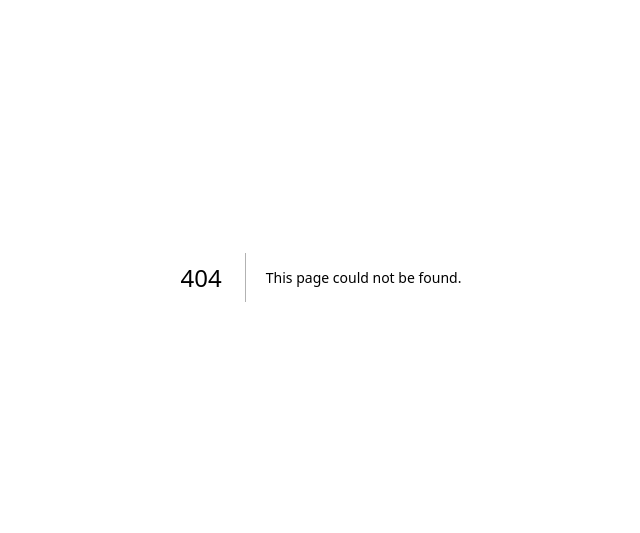
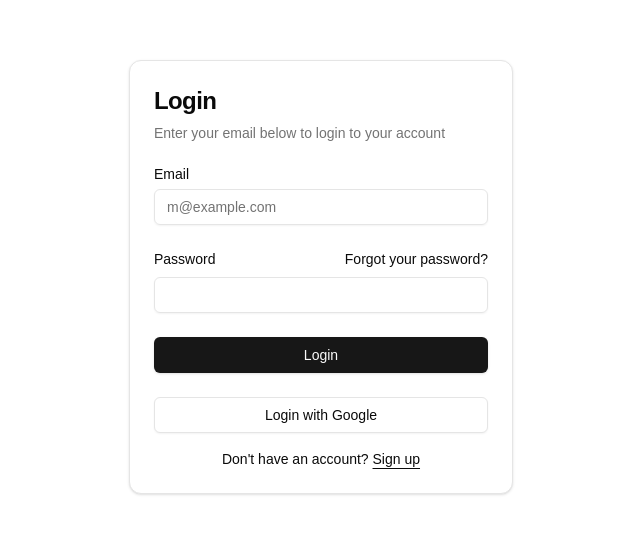
Before and after one commit to bienfaitshm/vente-pos, a Next.js app: page /auth/login in a window 1280 px wide. Before the commit this address had no page. Shown: the part 123-656 px from the top of the page, without its empty margins (319-959 px from the left). Built offline with nearby package versions, Linux system fonts and the light colour scheme.

Commit message:
ui: add components

```diff
--- a/package.json
+++ b/package.json
@@ -10,6 +10,7 @@
   },
   "dependencies": {
     "@hookform/resolvers": "^4.0.0",
+    "@radix-ui/react-avatar": "^1.1.3",
     "@radix-ui/react-dialog": "^1.1.6",
     "@radix-ui/react-label": "^2.1.2",
     "@radix-ui/react-popover": "^1.1.6",
--- /dev/null
+++ b/src/app/auth/login/page.tsx
@@ -0,0 +1,11 @@
+import { LoginForm } from "@/components/forms/login-form";
+
+export default function Page() {
+  return (
+    <div className="flex min-h-svh w-full items-center justify-center p-6 md:p-10">
+      <div className="w-full max-w-sm">
+        <LoginForm />
+      </div>
+    </div>
+  );
+}
--- a/src/components/forms/auth-login-form.tsx
+++ /dev/null
@@ -1,5 +0,0 @@
-const AuthLoginForm = () => {
-  return <div></div>;
-};
-
-export default AuthLoginForm;
--- /dev/null
+++ b/src/components/forms/login-form.tsx
@@ -0,0 +1,68 @@
+import { cn } from "@/lib/utils";
+import { Button } from "@/components/ui/button";
+import {
+  Card,
+  CardContent,
+  CardDescription,
+  CardHeader,
+  CardTitle,
+} from "@/components/ui/card";
+import { Input } from "@/components/ui/input";
+import { Label } from "@/components/ui/label";
+
+export function LoginForm({
+  className,
+  ...props
+}: React.ComponentPropsWithoutRef<"div">) {
+  return (
+    <div className={cn("flex flex-col gap-6", className)} {...props}>
+      <Card>
+        <CardHeader>
+          <CardTitle className="text-2xl">Login</CardTitle>
+          <CardDescription>
+            Enter your email below to login to your account
+          </CardDescription>
+        </CardHeader>
+        <CardContent>
+          <form>
+            <div className="flex flex-col gap-6">
+              <div className="grid gap-2">
+                <Label htmlFor="email">Email</Label>
+                <Input
+                  id="email"
+                  type="email"
+                  placeholder="m@example.com"
+                  required
+                />
+              </div>
+              <div className="grid gap-2">
+                <div className="flex items-center">
+                  <Label htmlFor="password">Password</Label>
+                  <a
+                    href="#"
+                    className="ml-auto inline-block text-sm underline-offset-4 hover:underline"
+                  >
+                    Forgot your password?
+                  </a>
+                </div>
+                <Input id="password" type="password" required />
+              </div>
+              <Button type="submit" className="w-full">
+                Login
+              </Button>
+              <Button variant="outline" className="w-full">
+                Login with Google
+              </Button>
+            </div>
+            <div className="mt-4 text-center text-sm">
+              Don&apos;t have an account?{" "}
+              <a href="#" className="underline underline-offset-4">
+                Sign up
+              </a>
+            </div>
+          </form>
+        </CardContent>
+      </Card>
+    </div>
+  );
+}
--- /dev/null
+++ b/src/components/ui/avatar.tsx
@@ -0,0 +1,50 @@
+"use client"
+
+import * as React from "react"
+import * as AvatarPrimitive from "@radix-ui/react-avatar"
+
+import { cn } from "@/lib/utils"
+
+const Avatar = React.forwardRef<
+  React.ElementRef<typeof AvatarPrimitive.Root>,
+  React.ComponentPropsWithoutRef<typeof AvatarPrimitive.Root>
+>(({ className, ...props }, ref) => (
+  <AvatarPrimitive.Root
+    ref={ref}
+    className={cn(
+      "relative flex h-10 w-10 shrink-0 overflow-hidden rounded-full",
+      className
+    )}
+    {...props}
+  />
+))
+Avatar.displayName = AvatarPrimitive.Root.displayName
+
+const AvatarImage = React.forwardRef<
+  React.ElementRef<typeof AvatarPrimitive.Image>,
+  React.ComponentPropsWithoutRef<typeof AvatarPrimitive.Image>
+>(({ className, ...props }, ref) => (
+  <AvatarPrimitive.Image
+    ref={ref}
+    className={cn("aspect-square h-full w-full", className)}
+    {...props}
+  />
+))
+AvatarImage.displayName = AvatarPrimitive.Image.displayName
+
+const AvatarFallback = React.forwardRef<
+  React.ElementRef<typeof AvatarPrimitive.Fallback>,
+  React.ComponentPropsWithoutRef<typeof AvatarPrimitive.Fallback>
+>(({ className, ...props }, ref) => (
+  <AvatarPrimitive.Fallback
+    ref={ref}
+    className={cn(
+      "flex h-full w-full items-center justify-center rounded-full bg-muted",
+      className
+    )}
+    {...props}
+  />
+))
+AvatarFallback.displayName = AvatarPrimitive.Fallback.displayName
+
+export { Avatar, AvatarImage, AvatarFallback }
--- /dev/null
+++ b/src/components/ui/badge.tsx
@@ -0,0 +1,36 @@
+import * as React from "react"
+import { cva, type VariantProps } from "class-variance-authority"
+
+import { cn } from "@/lib/utils"
+
+const badgeVariants = cva(
+  "inline-flex items-center rounded-md border px-2.5 py-0.5 text-xs font-semibold transition-colors focus:outline-none focus:ring-2 focus:ring-ring focus:ring-offset-2",
+  {
+    variants: {
+      variant: {
+        default:
+          "border-transparent bg-primary text-primary-foreground shadow hover:bg-primary/80",
+        secondary:
+          "border-transparent bg-secondary text-secondary-foreground hover:bg-secondary/80",
+        destructive:
+          "border-transparent bg-destructive text-destructive-foreground shadow hover:bg-destructive/80",
+        outline: "text-foreground",
+      },
+    },
+    defaultVariants: {
+      variant: "default",
+    },
+  }
+)
+
+export interface BadgeProps
+  extends React.HTMLAttributes<HTMLDivElement>,
+    VariantProps<typeof badgeVariants> {}
+
+function Badge({ className, variant, ...props }: BadgeProps) {
+  return (
+    <div className={cn(badgeVariants({ variant }), className)} {...props} />
+  )
+}
+
+export { Badge, badgeVariants }
--- /dev/null
+++ b/src/components/ui/card.tsx
@@ -0,0 +1,76 @@
+import * as React from "react"
+
+import { cn } from "@/lib/utils"
+
+const Card = React.forwardRef<
+  HTMLDivElement,
+  React.HTMLAttributes<HTMLDivElement>
+>(({ className, ...props }, ref) => (
+  <div
+    ref={ref}
+    className={cn(
+      "rounded-xl border bg-card text-card-foreground shadow",
+      className
+    )}
+    {...props}
+  />
+))
+Card.displayName = "Card"
+
+const CardHeader = React.forwardRef<
+  HTMLDivElement,
+  React.HTMLAttributes<HTMLDivElement>
+>(({ className, ...props }, ref) => (
+  <div
+    ref={ref}
+    className={cn("flex flex-col space-y-1.5 p-6", className)}
+    {...props}
+  />
+))
+CardHeader.displayName = "CardHeader"
+
+const CardTitle = React.forwardRef<
+  HTMLDivElement,
+  React.HTMLAttributes<HTMLDivElement>
+>(({ className, ...props }, ref) => (
+  <div
+    ref={ref}
+    className={cn("font-semibold leading-none tracking-tight", className)}
+    {...props}
+  />
+))
+CardTitle.displayName = "CardTitle"
+
+const CardDescription = React.forwardRef<
+  HTMLDivElement,
+  React.HTMLAttributes<HTMLDivElement>
+>(({ className, ...props }, ref) => (
+  <div
+    ref={ref}
+    className={cn("text-sm text-muted-foreground", className)}
+    {...props}
+  />
+))
+CardDescription.displayName = "CardDescription"
+
+const CardContent = React.forwardRef<
+  HTMLDivElement,
+  React.HTMLAttributes<HTMLDivElement>
+>(({ className, ...props }, ref) => (
+  <div ref={ref} className={cn("p-6 pt-0", className)} {...props} />
+))
+CardContent.displayName = "CardContent"
+
+const CardFooter = React.forwardRef<
+  HTMLDivElement,
+  React.HTMLAttributes<HTMLDivElement>
+>(({ className, ...props }, ref) => (
+  <div
+    ref={ref}
+    className={cn("flex items-center p-6 pt-0", className)}
+    {...props}
+  />
+))
+CardFooter.displayName = "CardFooter"
+
+export { Card, CardHeader, CardFooter, CardTitle, CardDescription, CardContent }
```
Also changed, not shown: 1 other file (tests, documents, lock files or other folders).
